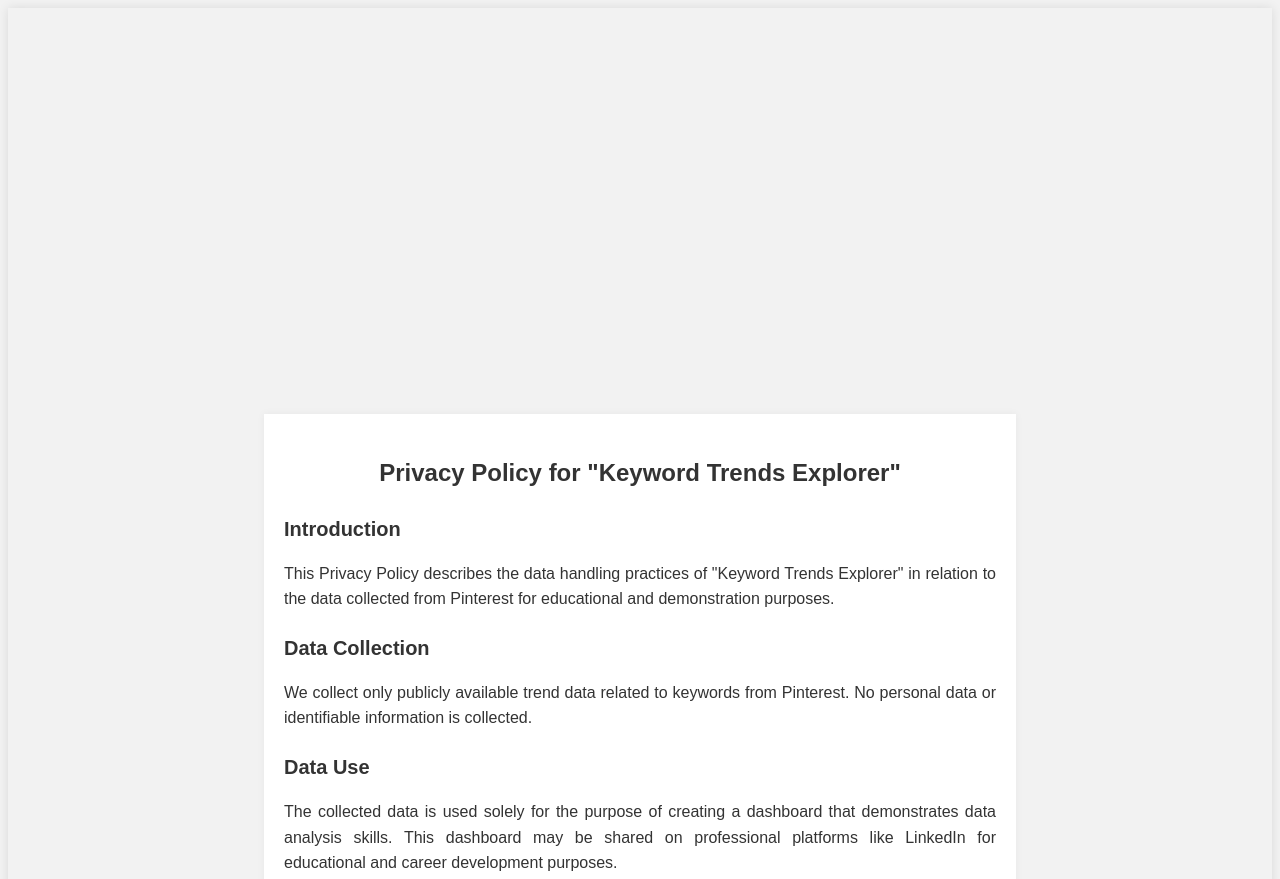
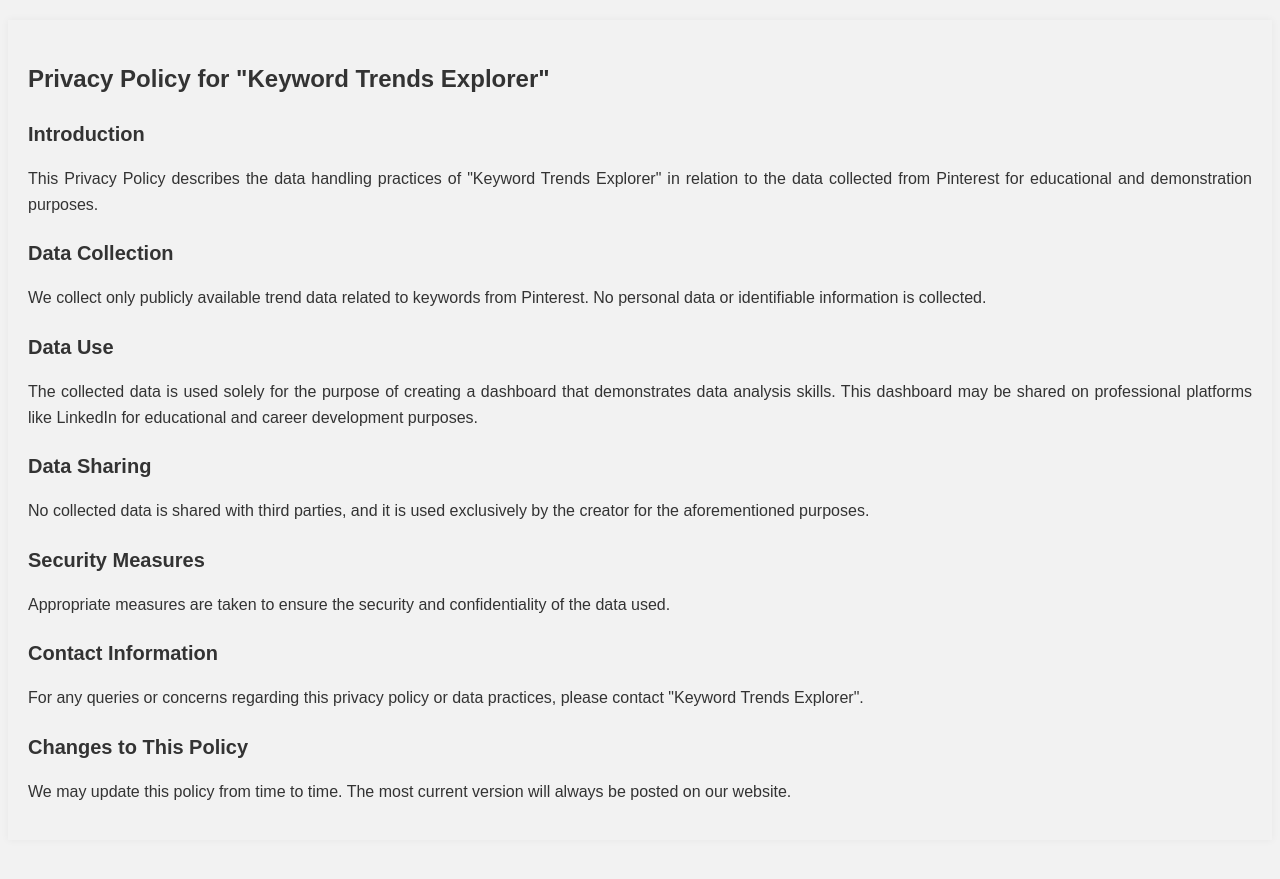
Before and after one commit to li-trot/PolicyForDashboard, a plain HTML site: page index.html in a window 1280 px wide. Shown: the top 879 px of the page. Drawn offline with Linux system fonts and the light colour scheme.

Commit message:
Update style.css

```diff
--- a/style.css
+++ b/style.css
@@ -1,32 +1,40 @@
 body {
-    background-color: #f2f2f2; /* slightly darker background */
-    font-family: Arial, sans-serif; /* clean, easy-to-read font */
-    color: #333; /* darker text color for readability */
-    line-height: 1.6; /* spacing between lines */
-    padding: 20%; /* padding around the content */
-    box-shadow: 0px 0px 10px 0px rgba(0,0,0,0.1); /* subtle shadow around the page */
+    background-color: #f2f2f2;
+    font-family: Arial, sans-serif;
+    color: #333;
+    line-height: 1.6;
+}
+
+.main-container {
+    width: 60%; /* Adjust width as needed for A4-like format */
+    max-width: 800px; /* Maximum width */
+    margin: 0 auto; /* Centers the container */
+    padding: 20px;
+    box-shadow: 0px 0px 10px 0px rgba(0,0,0,0.1);
+    background-color: white;
 }
 
 section {
-    background-color: white; /* white background for the text section */
-    padding: 20px; /* padding inside the section */
-    margin: 20% 0; /* space above and below the section */
-    box-shadow: 0px 0px 8px 0px rgba(0,0,0,0.05); /* subtle shadow for the section */
+    padding: 20px;
+    margin: 20px 0;
+    box-shadow: 0px 0px 8px 0px rgba(0,0,0,0.05);
+}
+
+h1, h2, p {
+    text-align: justify;
 }
 
 h1 {
-    font-size: 24px; /* size of h1 headings */
-    text-align: center; /* center align h1 */
-    margin-bottom: 20px; /* space below h1 */
+    font-size: 24px;
+    margin-bottom: 20px;
 }
 
 h2 {
-    font-size: 20px; /* size of h2 headings */
-    margin-top: 20px; /* space above h2 */
-    margin-bottom: 10px; /* space below h2 */
+    font-size: 20px;
+    margin-top: 20px;
+    margin-bottom: 10px;
 }
 
 p {
-    text-align: justify; /* justify alignment for paragraphs */
-    margin-bottom: 15px; /* space below paragraphs */
+    margin-bottom: 15px;
 }
```
